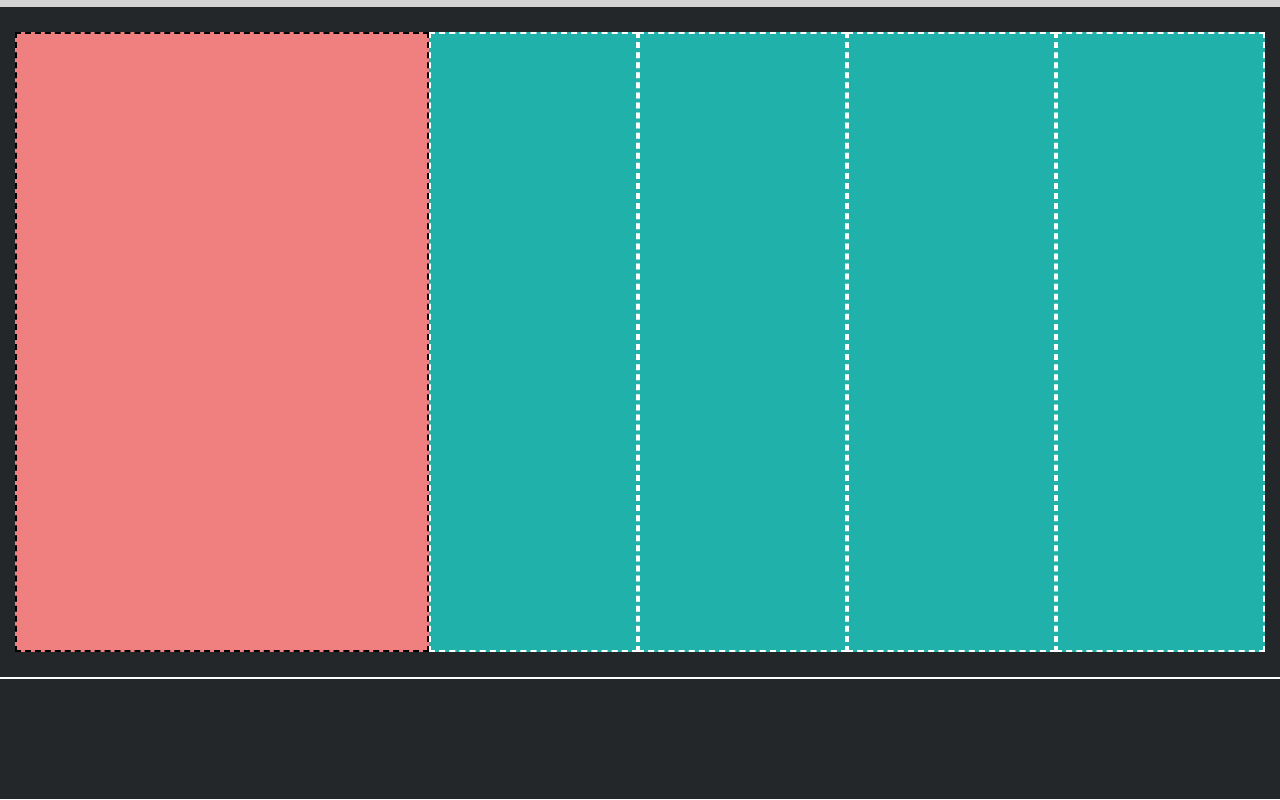
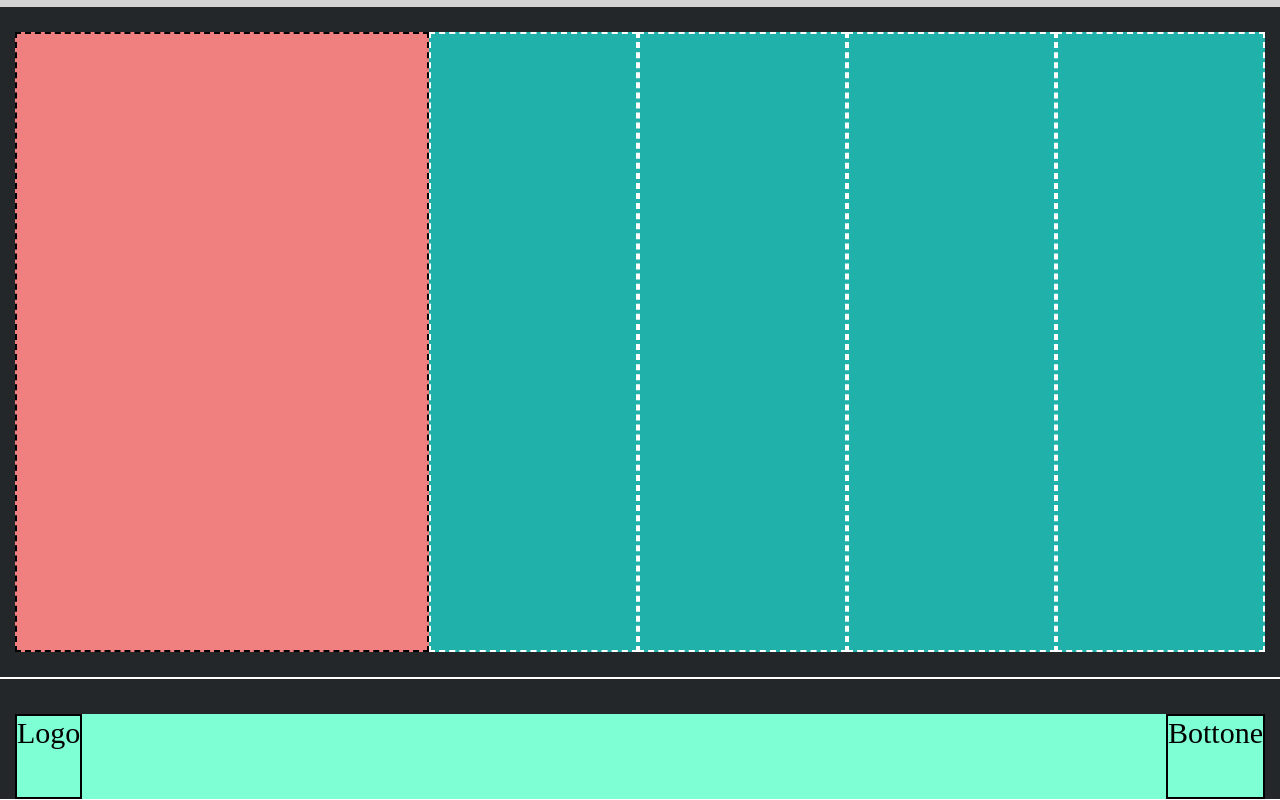
Before and after one commit to rebs-code/htmlcss-struttura-discord, a plain HTML site: page index.html in a window 1280 px wide. Shown: the part 3538-4338 px from the top of the page. Drawn offline with Linux system fonts and the light colour scheme.

Commit message:
feat: bottom footer structure

```diff
--- a/css/style.css
+++ b/css/style.css
@@ -104,6 +104,20 @@ footer {
     background-color: #20b2aa;
     border: white dashed 2px;
   }
+
+.bottom-footer-card {
+    background-color: #7fffd4;
+    height: 85px;
+}
+
+.footer-logo {
+    border: black solid 2px;
+}
+
+.footer-button {
+    font-size: 30px;
+    border: black solid 2px;
+}
 
 
 
@@ -278,4 +292,20 @@ BOTTOM FOOTER
     display: flex;
     border-top: white solid 2px;
     border-bottom: white solid 1px;
+    justify-content: center;
+    align-items: flex-end;
 }
+
+.bottom-footer-card {
+    display: flex;
+    justify-content: space-between;
+    width: 1250px;
+}
+
+.footer-logo {
+    font-size: 30px;
+}
+
+.footer-button {
+    font-size: 30px;
+}
--- a/index.html
+++ b/index.html
@@ -87,8 +87,8 @@
     <!--BOTTOM FOOTER-->
     <div class="bottom-footer">
         <section class="bottom-footer-card">
-            <div></div>
-            <div></div>
+            <div class="footer-logo">Logo</div>
+            <div class="footer-button">Bottone</div>
         </section>
     </div>
     <!--/ BOTTOM FOOTER  -->
```
